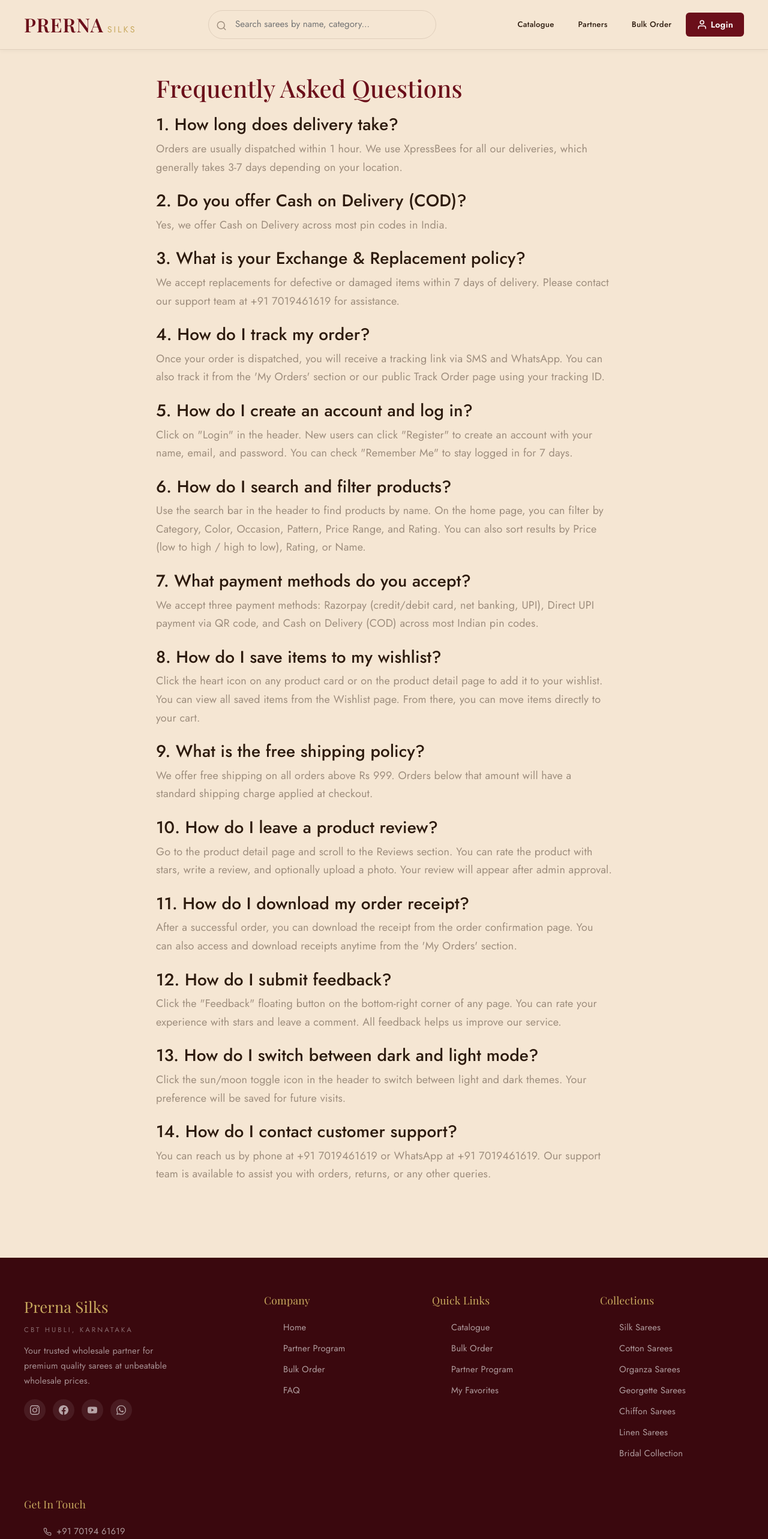
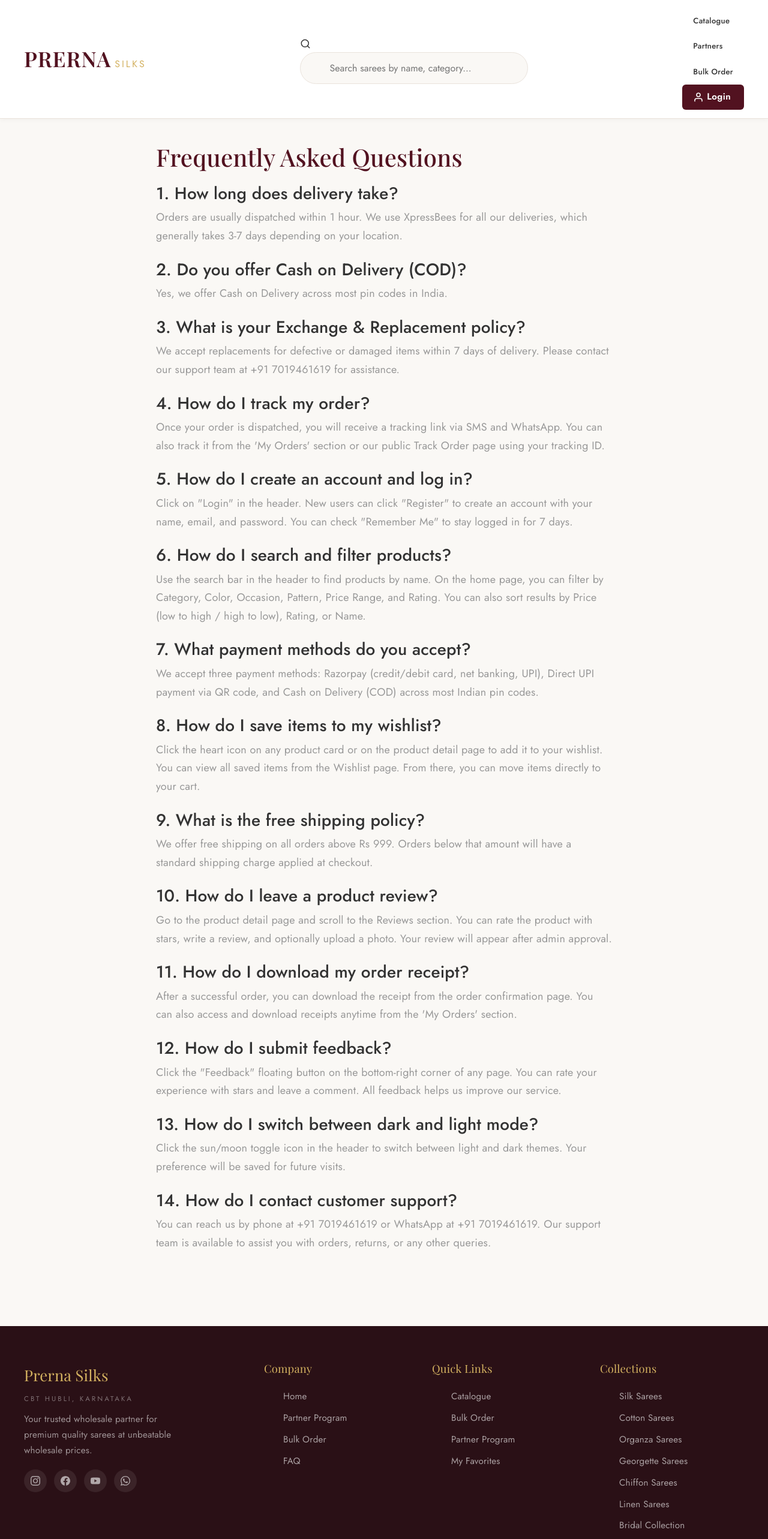
Before and after one commit to anvitnaik95-beep/prerna-silks, a React (Vite) app in the folder client/: page /faq in a window 1280 px wide. Shown: the top 2566 px of the page at 60% size. Built offline with nearby package versions, Linux system fonts and the light colour scheme; a web font is replaced by a local one.

Commit message:
fix: revert to maroon theme, increase fonts, move admin avatar to header, fix UPI payment method

```diff
--- a/client/src/components/AdminSidebar.jsx
+++ b/client/src/components/AdminSidebar.jsx
@@ -1,6 +1,5 @@
 import { Link, useLocation, useNavigate } from 'react-router-dom';
 import { useAuth } from '../context/AuthContext';
-import { useState, useRef, useEffect } from 'react';
 
 const icons = {
   dashboard: <svg width="18" height="18" viewBox="0 0 24 24" fill="none" stroke="currentColor" strokeWidth="2" strokeLinecap="round" strokeLinejoin="round"><rect x="3" y="3" width="7" height="7"/><rect x="14" y="3" width="7" height="7"/><rect x="14" y="14" width="7" height="7"/><rect x="3" y="14" width="7" height="7"/></svg>,
@@ -36,22 +35,8 @@ export default function AdminSidebar() {
   const navigate = useNavigate();
   const { user, logout } = useAuth();
   const [mobileOpen, setMobileOpen] = useState(false);
-  const [profileOpen, setProfileOpen] = useState(false);
-  const profileRef = useRef(null);
 
   const closeMobile = () => setMobileOpen(false);
-
-  const initial = user?.name?.charAt(0)?.toUpperCase() || 'A';
-
-  useEffect(() => {
-    const handleClick = (e) => {
-      if (profileRef.current && !profileRef.current.contains(e.target)) {
-        setProfileOpen(false);
-      }
-    };
-    document.addEventListener('mousedown', handleClick);
-    return () => document.removeEventListener('mousedown', handleClick);
-  }, []);
 
   return (
     <>
@@ -81,64 +66,6 @@ export default function AdminSidebar() {
           </div>
           <small style={{display: 'block', textAlign: 'center', letterSpacing: '1.5px'}}>ADMIN PORTAL</small>
         </div>
-
-        {/* Profile Avatar at top right */}
-        <div ref={profileRef} style={{
-          display: 'flex', justifyContent: 'flex-end', padding: '8px 18px',
-          position: 'relative'
-        }}>
-          <div
-            onClick={() => setProfileOpen(!profileOpen)}
-            style={{
-              display: 'flex', alignItems: 'center', gap: 8, cursor: 'pointer',
-              padding: '4px 8px', borderRadius: 30,
-              border: `1.5px solid ${profileOpen ? 'var(--gold)' : 'var(--border)'}`,
-              transition: 'all 0.2s'
-            }}
-          >
-            <div style={{
-              width: 32, height: 32, borderRadius: '50%', display: 'flex', alignItems: 'center',
-              justifyContent: 'center', fontWeight: 600, fontSize: '0.85rem', color: '#fff',
-              background: 'linear-gradient(135deg, var(--primary), var(--gold))', flexShrink: 0
-            }}>
-              {initial}
-            </div>
-            <svg width="10" height="10" viewBox="0 0 24 24" fill="none" stroke="currentColor" strokeWidth="2.5" strokeLinecap="round" strokeLinejoin="round" style={{
-              color: 'var(--text-muted)', transition: 'transform 0.2s', transform: profileOpen ? 'rotate(180deg)' : 'rotate(0deg)'
-            }}>
-              <polyline points="6 9 12 15 18 9" />
-            </svg>
-          </div>
-
-          {profileOpen && (
-            <div style={{
-              position: 'absolute', top: '100%', right: 18,
-              background: 'var(--bg-card)', borderRadius: 10, boxShadow: '0 8px 30px rgba(0,0,0,0.15)',
-              border: '1px solid var(--border)', padding: 12, zIndex: 50, marginTop: 4, minWidth: 200
-            }}>
-              <div style={{ padding: '6px 8px', borderBottom: '1px solid var(--border)', marginBottom: 6 }}>
-                <div style={{ fontWeight: 600, fontSize: '0.9rem', color: 'var(--text)' }}>{user?.name}</div>
-                <div style={{ fontSize: '0.78rem', color: 'var(--text-light)' }}>{user?.email}</div>
-              </div>
-              <button onClick={() => { logout(); navigate('/login'); setProfileOpen(false); }}
-                style={{ width: '100%', padding: '8px 10px', border: 'none', background: 'transparent', cursor: 'pointer', fontSize: '0.85rem', color: 'var(--text)', display: 'flex', alignItems: 'center', gap: 8, borderRadius: 6, fontFamily: 'var(--font-body)' }}
-                onMouseEnter={e => e.target.style.background = 'var(--bg)'}
-                onMouseLeave={e => e.target.style.background = 'transparent'}
-              >
-                <svg width="14" height="14" viewBox="0 0 24 24" fill="none" stroke="currentColor" strokeWidth="2" strokeLinecap="round" strokeLinejoin="round"><path d="M9 21H5a2 2 0 0 1-2-2V5a2 2 0 0 1 2-2h4"/><polyline points="16 17 21 12 16 7"/><line x1="21" y1="12" x2="9" y2="12"/></svg>
-                Switch Account
-              </button>
-              <button onClick={() => { logout(); navigate('/'); setProfileOpen(false); }}
-                style={{ width: '100%', padding: '8px 10px', border: 'none', background: 'transparent', cursor: 'pointer', fontSize: '0.85rem', color: 'var(--danger)', display: 'flex', alignItems: 'center', gap: 8, borderRadius: 6, fontFamily: 'var(--font-body)' }}
-                onMouseEnter={e => e.target.style.background = 'var(--bg)'}
-                onMouseLeave={e => e.target.style.background = 'transparent'}
-              >
-                <svg width="14" height="14" viewBox="0 0 24 24" fill="none" stroke="currentColor" strokeWidth="2" strokeLinecap="round" strokeLinejoin="round"><path d="M18.36 6.64a9 9 0 1 1-12.73 0"/><line x1="12" y1="2" x2="12" y2="12"/></svg>
-                Sign Out
-              </button>
-            </div>
-          )}
-        </div>
         <nav>
           <ul className="admin-nav">
             {navItems.map((item, i) =>
--- a/client/src/index.css
+++ b/client/src/index.css
@@ -1,22 +1,22 @@
 @import url('https://fonts.googleapis.com/css2?family=Jost:wght@300;400;500;600;700&family=Playfair+Display:ital,wght@0,400;0,500;0,600;0,700;1,400&display=swap');
 
 :root {
-  --primary: #6B0F1A;
-  --primary-light: #8B1A2B;
-  --gold: #C8A95E;
-  --gold-light: #DCC47A;
-  --bg: #F5E6D3;
-  --bg-card: #F5E6D3;
-  --bg-dark: #3A080E;
-  --text: #2D1B0E;
-  --text-light: #6B5B4E;
-  --text-muted: #9E8E7E;
-  --border: #E0CFBC;
+  --primary: #521220;
+  --primary-light: #7A2234;
+  --gold: #D3B160;
+  --gold-light: #E8D090;
+  --bg: #FAF8F5;
+  --bg-card: #FFFFFF;
+  --bg-dark: #2A1016;
+  --text: #333333;
+  --text-light: #666666;
+  --text-muted: #999999;
+  --border: #EAE3DC;
   --success: #2E7D32;
-  --warning: #E67E22;
+  --warning: #F57F17;
   --danger: #C62828;
-  --shadow: 0 4px 12px rgba(107,15,26,0.08);
-  --shadow-lg: 0 10px 30px rgba(107,15,26,0.15);
+  --shadow: 0 4px 12px rgba(0,0,0,0.06);
+  --shadow-lg: 0 10px 30px rgba(82,18,32,0.10);
   --radius: 8px;
   --font-heading: 'Playfair Display', serif;
   --font-body: 'Jost', sans-serif;
@@ -33,14 +33,11 @@ input,textarea,select{font-family:var(--font-body);}
 .site-header{  background:var(--bg-card);position:sticky;top:0;z-index:1000;border-bottom:1px solid var(--border);box-shadow:0 2px 8px rgba(0,0,0,0.04);}
 .header-inner{display:flex;align-items:center;justify-content:space-between;padding:14px 40px;max-width:1400px;margin:0 auto;gap:24px;}
 .logo-container{display:flex;align-items:center;gap:10px;text-decoration:none;}
-.logo{font-family:var(--font-heading);font-size:2rem;font-weight:600;color:var(--primary);letter-spacing:1px;}
+.logo{font-family:var(--font-heading);font-size:2.2rem;font-weight:600;color:var(--primary);letter-spacing:1px;}
 .logo small{color:var(--gold);font-weight:400;font-size:0.55em;letter-spacing:4px;font-family:var(--font-body);text-transform:uppercase;}
 .search-bar{flex:1;max-width:380px;position:relative;}
-.search-bar input{width:100%;padding:10px 18px 10px 44px;border:1.5px solid var(--border);border-radius:30px;background:var(--bg);color:var(--text);font-size:0.95rem;transition:all 0.3s;font-family:var(--font-body);}
-.search-bar input:focus{outline:none;border-color:var(--gold);  background:var(--bg-card);box-shadow:0 0 0 3px rgba(211,177,96,0.12);}
-.search-bar .icon{position:absolute;left:13px;top:50%;transform:translateY(-50%);color:var(--text-muted);}
-.header-actions{display:flex;gap:8px;align-items:center;}
-.header-btn{display:flex;align-items:center;gap:5px;padding:8px 16px;background:transparent;color:var(--text);border:none;font-size:0.9rem;cursor:pointer;transition:all 0.2s;text-decoration:none;font-weight:500;letter-spacing:0.3px;border-radius:6px;font-family:var(--font-body);}
+.search-bar input{width:100%;padding:12px 20px 12px 48px;border:1.5px solid var(--border);border-radius:30px;background:var(--bg);color:var(--text);font-size:1rem;transition:all 0.3s;font-family:var(--font-body);}
+.header-btn{display:flex;align-items:center;gap:5px;padding:10px 18px;background:transparent;color:var(--text);border:none;font-size:0.95rem;cursor:pointer;transition:all 0.2s;text-decoration:none;font-weight:500;letter-spacing:0.3px;border-radius:6px;font-family:var(--font-body);}
 .header-btn:hover{color:var(--primary);background:rgba(107,15,26,0.05);}
 .header-btn.active{color:var(--primary);background:rgba(107,15,26,0.06);}
 
@@ -70,8 +67,8 @@ input,textarea,select{font-family:var(--font-body);}
 .shop-layout{display:flex;max-width:1400px;margin:0 auto;padding:20px 30px 60px;gap:36px;}
 .sidebar{width:230px;flex-shrink:0;padding-top:10px;}
 .filter-section{margin-bottom:22px;border-bottom:1px solid var(--border);padding-bottom:18px;}
-.filter-section h4{font-family:var(--font-body);font-size:0.9rem;color:var(--text);margin-bottom:12px;font-weight:600;text-transform:uppercase;letter-spacing:1.5px;}
-.filter-option{display:flex;align-items:center;gap:10px;padding:5px 0;cursor:pointer;font-size:0.92rem;color:var(--text-light);transition:color 0.2s;}
+.filter-section h4{font-family:var(--font-body);font-size:0.95rem;color:var(--text);margin-bottom:12px;font-weight:600;text-transform:uppercase;letter-spacing:1.5px;}
+.filter-option{display:flex;align-items:center;gap:10px;padding:5px 0;cursor:pointer;font-size:0.95rem;color:var(--text-light);transition:color 0.2s;}
 .filter-option:hover{color:var(--primary);}
 .filter-option input{accent-color:var(--primary);width:14px;height:14px;}
 
@@ -97,14 +94,14 @@ input,textarea,select{font-family:var(--font-body);}
 .product-card:hover .quick-view-btn{transform:translateY(0);}
 
 .product-info{padding:16px 16px 18px;text-align:center;flex:1;display:flex;flex-direction:column;}
-.product-name{font-family:var(--font-body);font-size:1rem;font-weight:500;margin-bottom:6px;color:var(--text);overflow:hidden;text-overflow:ellipsis;white-space:nowrap;letter-spacing:0.2px;}
-.product-rating{color:var(--gold);font-size:0.88rem;margin-bottom:8px;}
+.product-name{font-family:var(--font-body);font-size:1.05rem;font-weight:500;margin-bottom:6px;color:var(--text);overflow:hidden;text-overflow:ellipsis;white-space:nowrap;letter-spacing:0.2px;}
+.product-rating{color:var(--gold);font-size:0.9rem;margin-bottom:8px;}
 .product-price{display:flex;align-items:center;justify-content:center;gap:8px;margin-bottom:14px;}
-.product-price .current{font-size:1.1rem;font-weight:600;color:var(--primary);}
-.product-price .original{font-size:0.88rem;color:var(--text-muted);text-decoration:line-through;}
-.product-price .discount{font-size:0.8rem;color:var(--success);font-weight:600;background:rgba(46,125,50,0.1);padding:2px 6px;border-radius:3px;}
+.product-price .current{font-size:1.15rem;font-weight:600;color:var(--primary);}
+.product-price .original{font-size:0.9rem;color:var(--text-muted);text-decoration:line-through;}
+.product-price .discount{font-size:0.85rem;color:var(--success);font-weight:600;background:rgba(46,125,50,0.1);padding:2px 6px;border-radius:3px;}
 .product-actions{display:flex;gap:8px;justify-content:center;margin-top:auto;}
-.btn-cart,.btn-buy{padding:12px 22px;font-size:0.88rem;font-weight:600;border:none;cursor:pointer;transition:all 0.25s;text-transform:uppercase;letter-spacing:1px;border-radius:4px;font-family:var(--font-body);}
+.btn-cart,.btn-buy{padding:12px 24px;font-size:0.92rem;font-weight:600;border:none;cursor:pointer;transition:all 0.25s;text-transform:uppercase;letter-spacing:1px;border-radius:4px;font-family:var(--font-body);}
 .btn-cart{background:transparent;color:var(--text);border:1.5px solid var(--border);}
 .btn-cart:hover{border-color:var(--primary);color:var(--primary);}
 .btn-buy{background:var(--primary);color:#fff;}
@@ -123,20 +120,17 @@ input,textarea,select{font-family:var(--font-body);}
 .pd-thumb{width:72px;height:72px;border-radius:6px;overflow:hidden;cursor:pointer;border:2px solid transparent;flex-shrink:0;transition:all 0.25s;}
 .pd-thumb.active{border-color:var(--primary);}
 .pd-thumb img{width:100%;height:100%;object-fit:cover;}
-.pd-info h1{font-family:var(--font-heading);font-size:1.8rem;font-weight:500;margin-bottom:10px;line-height:1.3;letter-spacing:-0.3px;}
-.pd-badge{display:inline-block;padding:3px 10px;background:rgba(27,27,47,0.08);color:var(--primary);border-radius:20px;font-size:0.82rem;letter-spacing:1px;text-transform:uppercase;margin-bottom:12px;}
-.pd-rating{color:var(--gold);font-size:1rem;margin-bottom:14px;}
+.pd-info h1{font-family:var(--font-heading);font-size:1.9rem;font-weight:500;margin-bottom:10px;line-height:1.3;letter-spacing:-0.3px;}
+.pd-badge{display:inline-block;padding:3px 10px;background:rgba(27,27,47,0.08);color:var(--primary);border-radius:20px;font-size:0.85rem;letter-spacing:1px;text-transform:uppercase;margin-bottom:12px;}
+.pd-rating{color:var(--gold);font-size:1.05rem;margin-bottom:14px;}
 .pd-price-box{display:flex;align-items:baseline;gap:14px;margin-bottom:6px;}
-.pd-price-box .price{font-size:2.2rem;font-weight:600;color:var(--primary);}
-.pd-price-box .orig{font-size:1.1rem;color:var(--text-muted);text-decoration:line-through;}
-.pd-price-box .disc{font-size:0.95rem;color:var(--success);font-weight:600;background:rgba(46,125,50,0.1);padding:3px 8px;border-radius:3px;}
+.pd-price-box .price{font-size:2.4rem;font-weight:600;color:var(--primary);}
+.pd-price-box .orig{font-size:1.15rem;color:var(--text-muted);text-decoration:line-through;}
+.pd-price-box .disc{font-size:1rem;color:var(--success);font-weight:600;background:rgba(46,125,50,0.1);padding:3px 8px;border-radius:3px;}
 .pd-divider{border:none;border-top:1px solid var(--border);margin:18px 0;}
-.pd-spec-table{width:100%;border-collapse:collapse;font-size:0.92rem;margin-bottom:18px;}
-.pd-spec-table tr:nth-child(even){background:#faf8f5;}
-.pd-spec-table td{padding:8px 12px;border:1px solid var(--border);}
-.pd-spec-table td:first-child{font-weight:600;color:var(--text);width:38%;background:#f5f0eb;}
+.pd-spec-table{width:100%;border-collapse:collapse;font-size:0.95rem;margin-bottom:18px;}
 .pd-cta{display:flex;gap:12px;margin-top:20px;}
-.pd-cta button{flex:1;padding:14px;font-size:1rem;font-weight:500;letter-spacing:1px;text-transform:uppercase;border-radius:4px;cursor:pointer;transition:all 0.3s;font-family:var(--font-body);}
+.pd-cta button{flex:1;padding:14px;font-size:1.05rem;font-weight:500;letter-spacing:1px;text-transform:uppercase;border-radius:4px;cursor:pointer;transition:all 0.3s;font-family:var(--font-body);}
 .pd-cta .cta-cart{  background:var(--bg-card);color:var(--primary);border:2px solid var(--primary);}
 .pd-cta .cta-cart:hover{background:var(--primary);color:#fff;}
 .pd-cta .cta-buy{background:var(--primary);color:#fff;border:2px solid var(--primary);}
@@ -146,13 +140,12 @@ input,textarea,select{font-family:var(--font-body);}
 /* FOOTER */
 .site-footer{background:var(--bg-dark);color:rgba(255,255,255,0.8);padding:60px 40px 0;margin-top:60px;}
 .footer-top{display:grid;grid-template-columns:1.5fr repeat(3,1fr);gap:40px;max-width:1300px;margin:0 auto;padding-bottom:50px;border-bottom:1px solid rgba(255,255,255,0.08);}
-.footer-brand p{font-size:0.92rem;color:rgba(255,255,255,0.55);line-height:1.7;margin-top:12px;max-width:260px;}
+.footer-brand p{font-size:0.95rem;color:rgba(255,255,255,0.55);line-height:1.7;margin-top:12px;max-width:260px;}
 .footer-social{display:flex;gap:12px;margin-top:18px;}
-.footer-social a{width:36px;height:36px;border-radius:50%;background:rgba(255,255,255,0.08);color:rgba(255,255,255,0.7);display:flex;align-items:center;justify-content:center;text-decoration:none;transition:all 0.3s;font-size:0.85rem;}
-.footer-social a:hover{background:var(--gold);color:var(--bg-dark);}
-.footer-col h4{font-family:var(--font-heading);color:var(--gold);font-size:1.1rem;margin-bottom:18px;font-weight:400;}
+.footer-social a{width:38px;height:38px;border-radius:50%;background:rgba(255,255,255,0.08);color:rgba(255,255,255,0.7);display:flex;align-items:center;justify-content:center;text-decoration:none;transition:all 0.3s;font-size:0.9rem;}
+.footer-col h4{font-family:var(--font-heading);color:var(--gold);font-size:1.15rem;margin-bottom:18px;font-weight:400;}
 .footer-col ul{list-style:none;}
-.footer-col li{padding:5px 0;font-size:0.92rem;color:rgba(255,255,255,0.6);}
+.footer-col li{padding:5px 0;font-size:0.95rem;color:rgba(255,255,255,0.6);}
 .footer-col a{color:rgba(255,255,255,0.6);text-decoration:none;transition:color 0.3s;}
 .footer-col a:hover{color:var(--gold);}
 .footer-bottom-bar{max-width:1300px;margin:0 auto;padding:20px 0;display:flex;justify-content:space-between;align-items:center;flex-wrap:wrap;gap:10px;}
```
Also changed, not shown: 2 other files (tests, documents, lock files or other folders).
